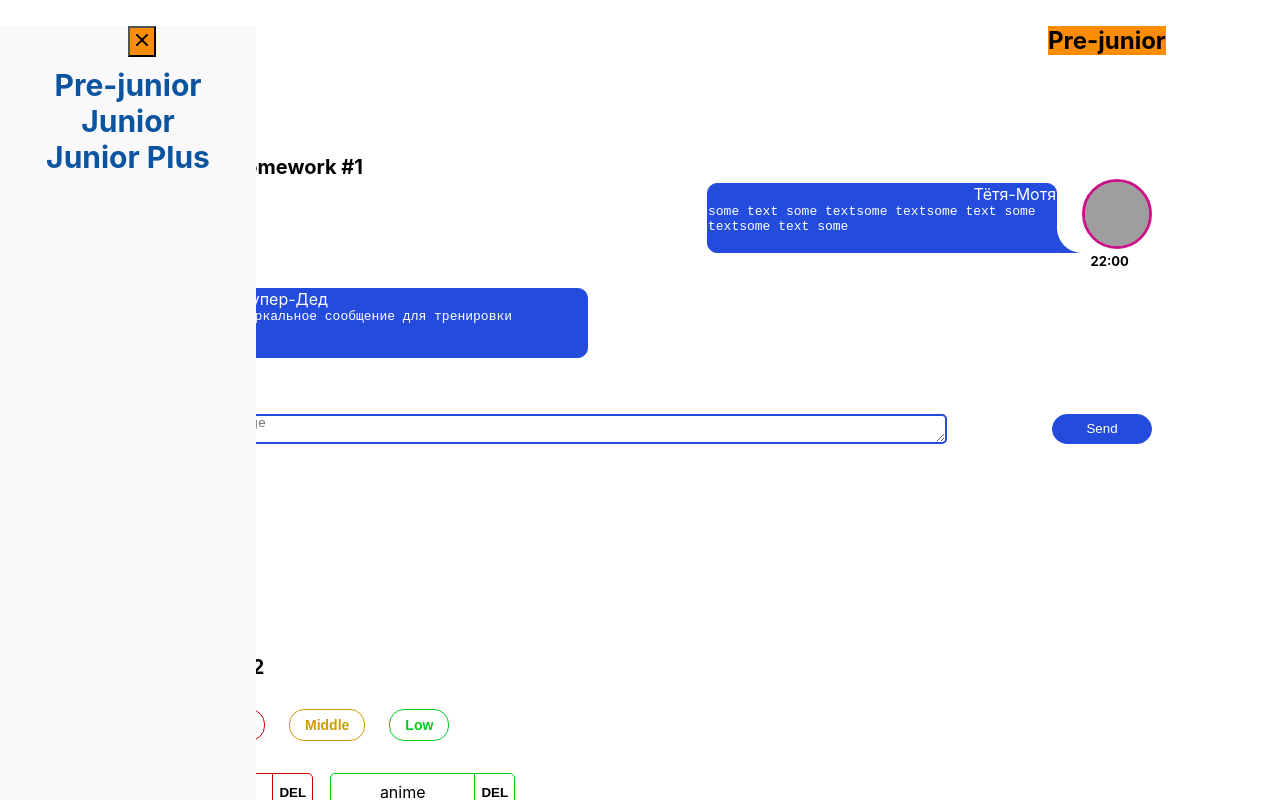
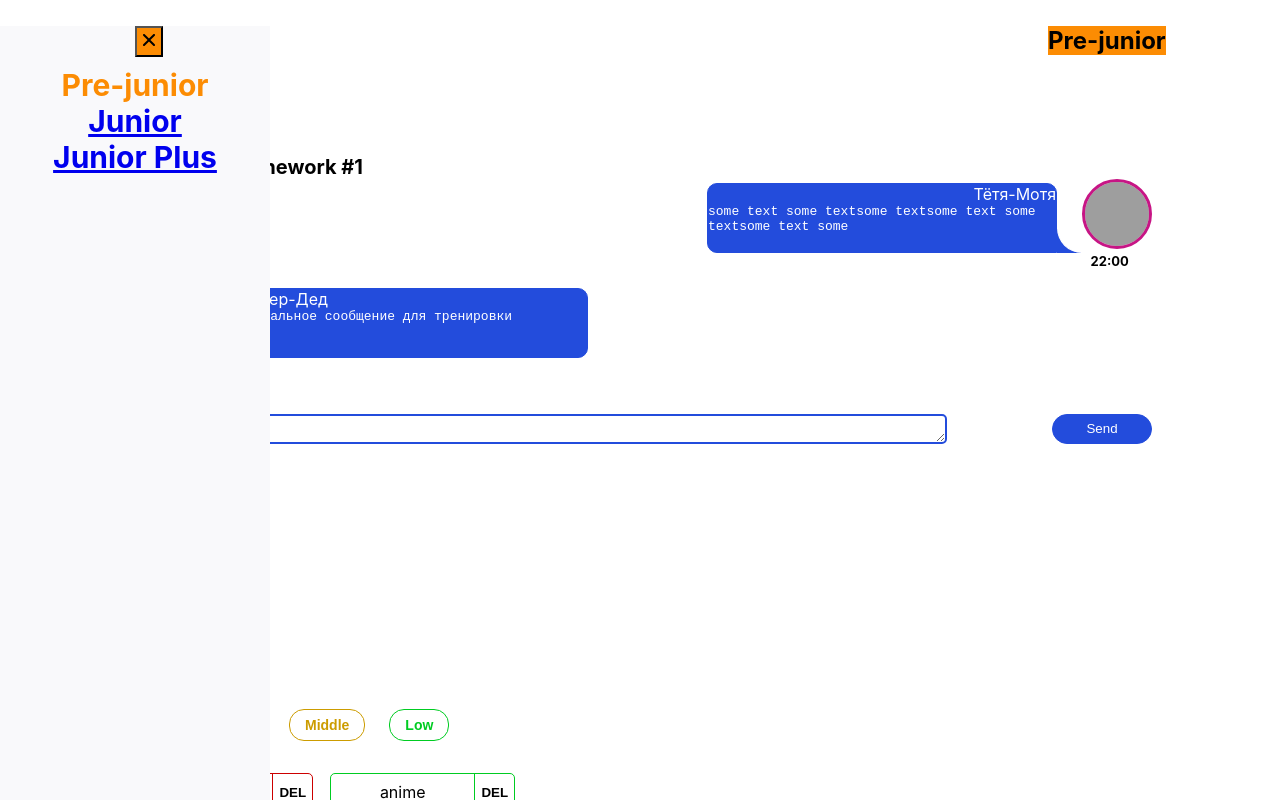
Before and after one commit to pavelminsk1979/HomeTasks, a React (Create React App) app: page /#/pre-junior in a window 1280 px wide. Both pictures are taken after a click on the picture 140 px from the left and 40 px from the top of the page. Shown: the top 800 px of the page. Built offline with nearby package versions, Linux system fonts and the light colour scheme; grey boxes are pictures that could not be loaded.

Commit message:
HW5 refactor

```diff
--- a/src/s2-homeworks/hw05/Pages.tsx
+++ b/src/s2-homeworks/hw05/Pages.tsx
@@ -8,7 +8,7 @@ import JuniorPlus from './pages/JuniorPlus'
 export const PATH = {
     PRE_JUNIOR: '/pre-junior',
     JUNIOR: '/junior',
-    JUNIOR_PLUS: '/junior-plus',
+    JUNIOR_PLUS: '/juniorPlus',
 }
 
 function Pages() {
@@ -18,13 +18,13 @@ function Pages() {
             <Routes>
                 {/*роутинг будут писать студенты*/}
                 {/*в начале мы попадаем на страницу '/' и переходим сразу на страницу /pre-junior*/}
-                <Route path="" element={<PreJunior/>}/>
+                <Route path="/" element={<Navigate to={PATH.PRE_JUNIOR} />}/>
                 {/*<Route ...*/}
 
                 {/*роуты для /pre-junior, /junior, /junior-plus*/}
-                <Route path="pre-junior" element={<PreJunior/>}/>
-                <Route path="junior" element={<Junior/>}/>
-                <Route path="junior-plus" element={<JuniorPlus/>}/>
+                <Route path={PATH.PRE_JUNIOR}  element={<PreJunior/>}/>
+                <Route path={PATH.JUNIOR} element={<Junior/>}/>
+                <Route path={PATH.JUNIOR_PLUS} element={<JuniorPlus/>}/>
                 {/*<Route ...*/}
                 {/*<Route ...*/}
                 {/*<Route ...*/}
--- a/src/s2-homeworks/hw05/header/Header.tsx
+++ b/src/s2-homeworks/hw05/header/Header.tsx
@@ -12,8 +12,9 @@ type PropsType = {
 export const Header: FC<PropsType> = ({handleOpen}) => {
     // hw5-menu изначально отсутствует, при нажатии на бургер - появляется, при повторном нажатии исчезает
     const location = useLocation()
+
     const currentPath = location.pathname
-
+    console.log(location)
     const pageName =
         currentPath === PATH.PRE_JUNIOR
             ? 'Pre-junior'
@@ -21,7 +22,7 @@ export const Header: FC<PropsType> = ({handleOpen}) => {
                 ? 'Junior'
                 : currentPath === PATH.JUNIOR_PLUS
                     ? 'Junior Plus'
-                    : 'Error'
+                    : ''
     return (
         <>
             <div id={'hw5-header'} className={s.header}>
--- a/src/s2-homeworks/hw05/sidebar/Sidebar.module.css
+++ b/src/s2-homeworks/hw05/sidebar/Sidebar.module.css
@@ -1,22 +1,25 @@
 .sidebar {
     position: absolute;
-    width: 20%;
+    width: 270px;
     height: 100%;
     background-color: #f9f9fb;
 
 
 }
-
+.active {
+    color: #fc8c03;
+    text-decoration: none;
+}
 .sidebar.open {
 }
 
 .background {
+
 }
 .open{
     text-decoration: none;
     font-weight: bold;
     color: #0a54a0;
-
 }
 
 
--- a/src/s2-homeworks/hw05/sidebar/Sidebar.tsx
+++ b/src/s2-homeworks/hw05/sidebar/Sidebar.tsx
@@ -1,5 +1,5 @@
 import React, {FC} from 'react'
-import {NavLink} from 'react-router-dom'
+import {NavLink, useLocation} from 'react-router-dom'
 import s from './Sidebar.module.css'
 import {PATH} from '../Pages'
 import closeIcon from './closeOutline.svg'
@@ -12,13 +12,15 @@ type PropsType = {
 export const Sidebar: FC<PropsType> = ({open, handleClose}) => {
     const sidebarClass = s.sidebar
         + (open ? ' ' + s.open : '')
+
+
     return (
         <>
             {/*затемнение справа от открытого меню*/}
 
-            { open && <div className={s.background} onClick={handleClose}/>}
+            {open && <div className={s.background} onClick={handleClose}/>}
 
-            { open && <aside className={sidebarClass}>
+            {open && <aside className={sidebarClass}>
                 <button className={s.close} onClick={handleClose}>
                     <img
                         src={closeIcon}
@@ -32,7 +34,7 @@ export const Sidebar: FC<PropsType> = ({open, handleClose}) => {
                         id={'hw5-pre-junior-link'}
                         to={PATH.PRE_JUNIOR}
                         onClick={handleClose}
-                        className={s.open} // делает студент
+                        className={({isActive}) => (isActive ? s.active : '')}
                     >
                         Pre-junior
                     </NavLink>
@@ -40,7 +42,7 @@ export const Sidebar: FC<PropsType> = ({open, handleClose}) => {
                         id={'hw5-junior-link'}
                         to={PATH.JUNIOR}
                         onClick={handleClose}
-                         className={s.open} // делает студент
+                        className={({isActive}) => (isActive ? s.active : '')}
                     >
                         Junior
                     </NavLink>
@@ -48,7 +50,7 @@ export const Sidebar: FC<PropsType> = ({open, handleClose}) => {
                         id={'hw5-junior-plus-link'}
                         to={PATH.JUNIOR_PLUS}
                         onClick={handleClose}
-                         className={s.open} // делает студент
+                        className={({isActive}) => (isActive ? s.active : '')}
                     >
                         Junior Plus
                     </NavLink>
```
